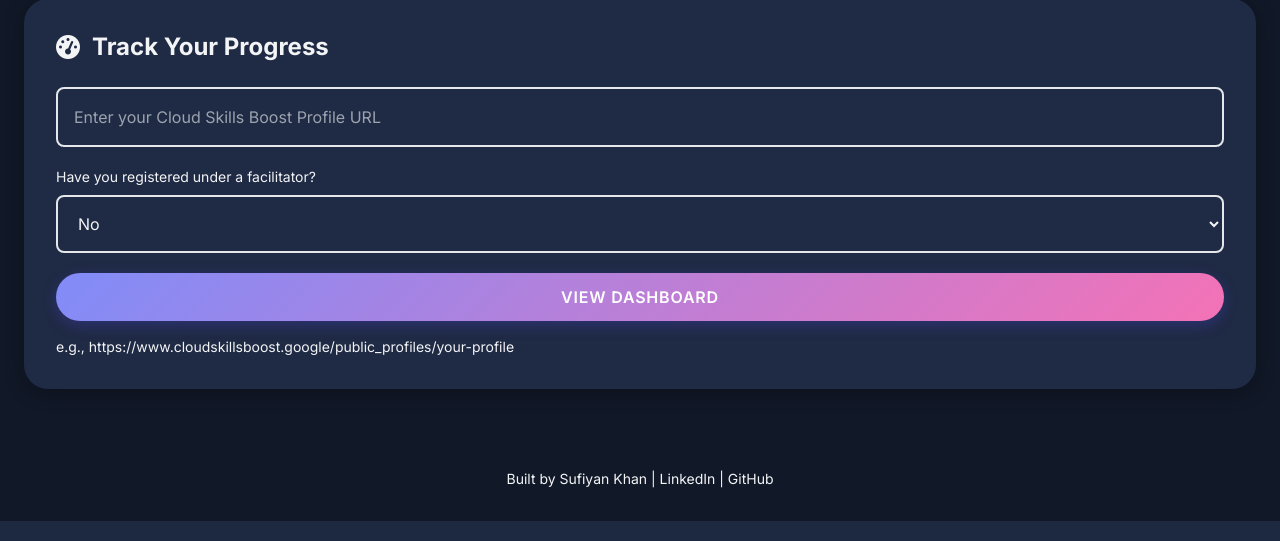
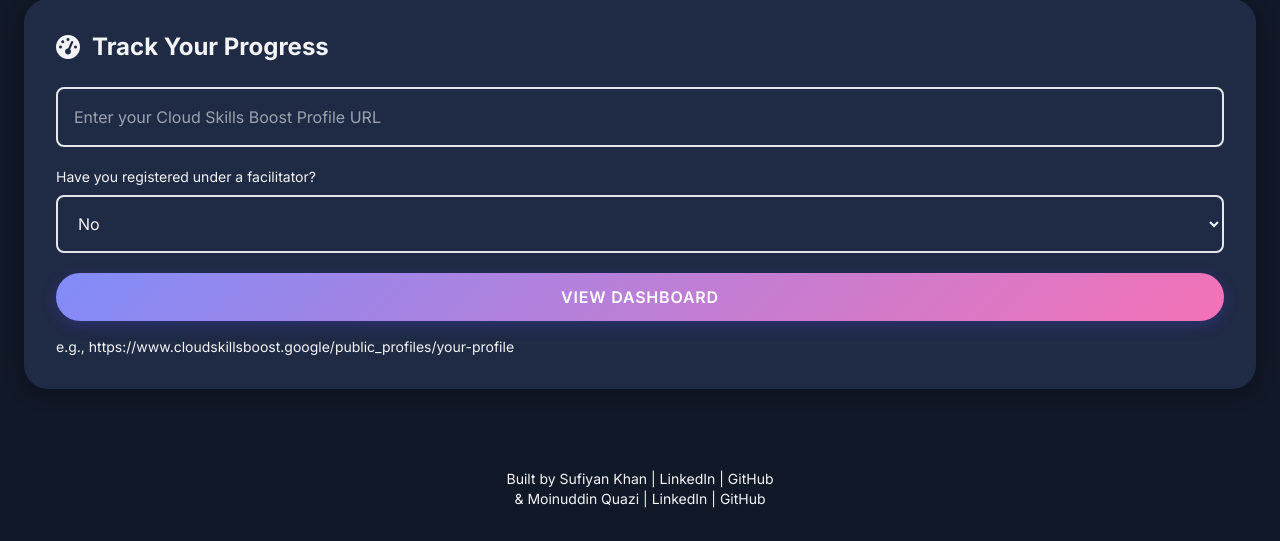
Before and after one commit to Sufi1512/PointCounter, a Flask app: page / in a window 1280 px wide. Shown: the part 869-1410 px from the top of the page. Run offline with Flask 3, Linux system fonts and the light colour scheme.

Commit message:
Updated landing page

```diff
--- a/templates/landing.html
+++ b/templates/landing.html
@@ -402,6 +402,11 @@
             <a href="https://www.linkedin.com/in/sufiyankhan15" target="_blank" class="text-[var(--accent-primary)] hover:text-[var(--accent-secondary)]">LinkedIn</a> |
             <a href="https://github.com/sufi1512" target="_blank" class="text-[var(--accent-primary)] hover:text-[var(--accent-secondary)]">GitHub</a>
         </p>
+        <p class="text-sm">
+            & Moinuddin Quazi |
+            <a href="https://www.linkedin.com/in/md-moinuddin-quazi-7a5942244" target="_blank" class="text-[var(--accent-primary)] hover:text-[var(--accent-secondary)]">LinkedIn</a> |
+            <a href="https://github.com/kmoin1309" target="_blank" class="text-[var(--accent-primary)] hover:text-[var(--accent-secondary)]">GitHub</a>
+        </p>
     </footer>
 
     <!-- JavaScript -->
```
